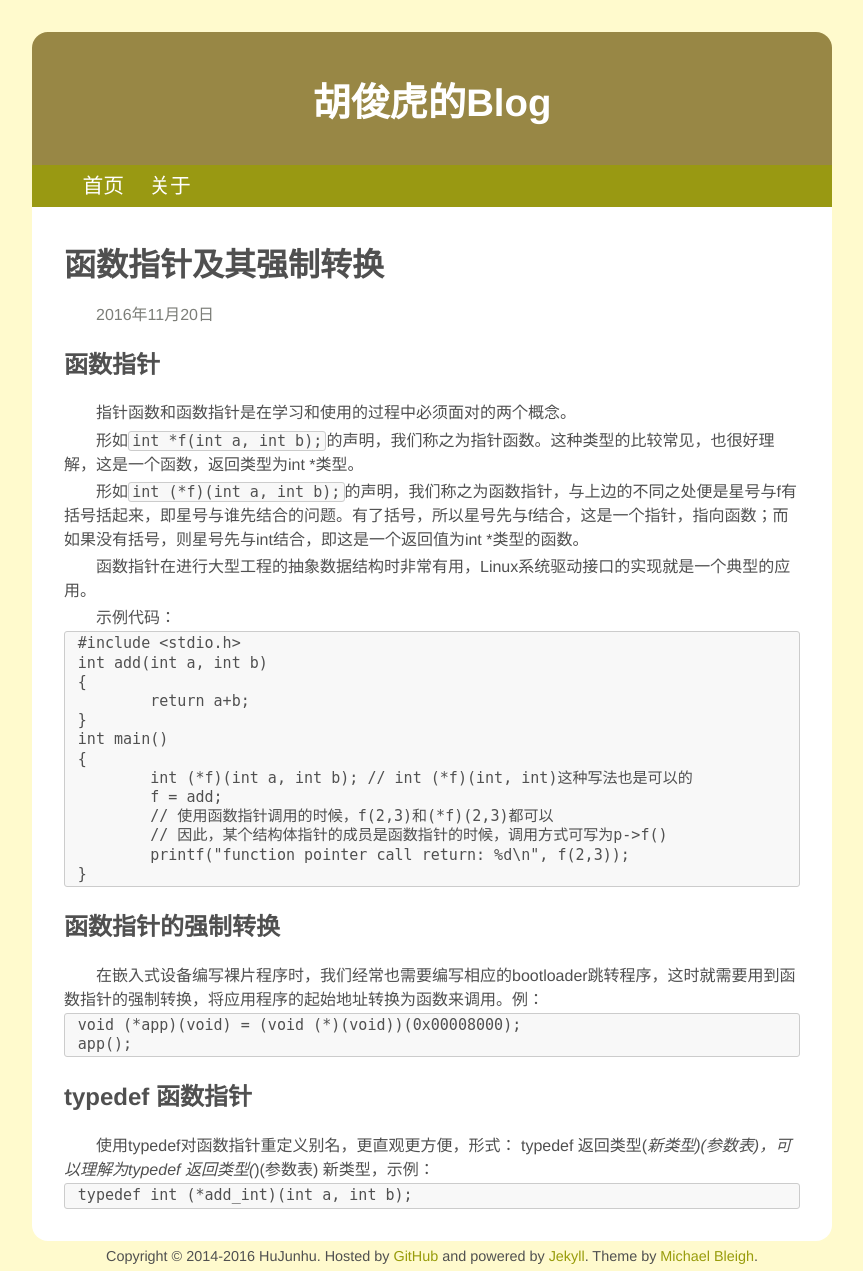
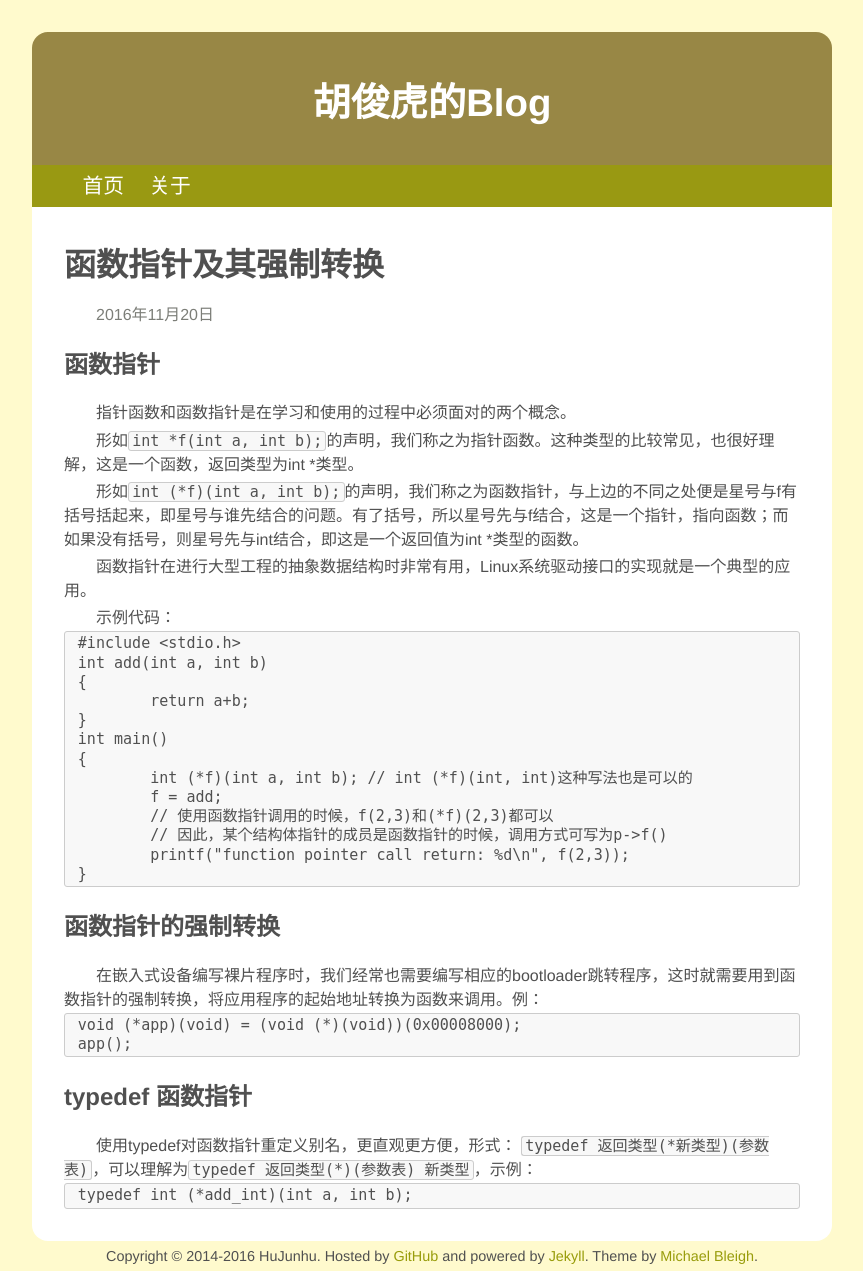
Before and after one commit to hujunhu/hujunhu.github.io, a Jekyll site: the page built from _posts/2016-11-20-函数指针及其强制转换.md, in a window 1280 px wide. Shown: the whole page, without its empty margins (208-1071 px from the left). Built offline with Jekyll 4.4.1, drawn with Linux system fonts in a browser that asks for light colours.

````diff
--- a/_posts/2016-11-20-函数指针及其强制转换.md
+++ b/_posts/2016-11-20-函数指针及其强制转换.md
@@ -42,7 +42,7 @@ app();
 ## typedef 函数指针
 
 使用typedef对函数指针重定义别名，更直观更方便，形式：
-typedef 返回类型(*新类型)(参数表)，可以理解为typedef 返回类型(*)(参数表) 新类型，示例：
+`typedef 返回类型(*新类型)(参数表)`，可以理解为`typedef 返回类型(*)(参数表) 新类型`，示例：
 
 ```
 typedef int (*add_int)(int a, int b);
````
